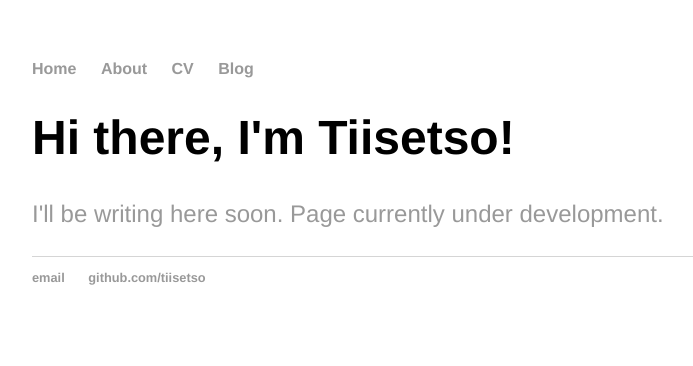
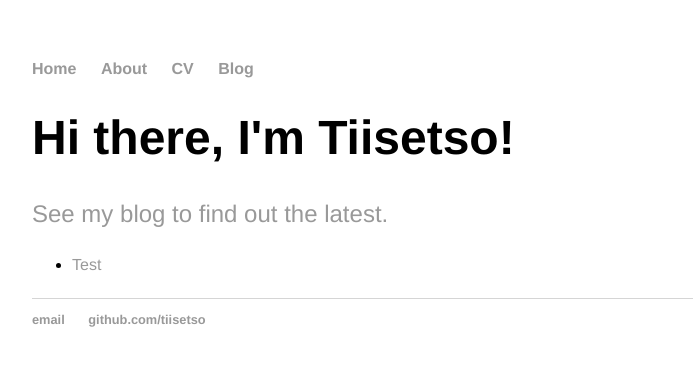
Before and after one commit to Tiisetso/tiisetso.github.io, a Jekyll site: the page built from index.html, in a window 1280 px wide. Shown: the top 366 px of the page, without its empty margins (160-853 px from the left). Built offline with Jekyll 4.4.1, drawn with Linux system fonts in a browser that asks for light colours.

Commit message:
Trying to update.

```diff
--- a/about/index.html
+++ b/about/index.html
@@ -3,6 +3,6 @@ layout: default
 title: Tiisetso Murray
 ---
 <div class="blurb">
-	<h1>Hi there, I'm Tiisetso!</h1>
+	<h1>你好我叫Tiisetso!</h1>
 	<p> <a href="/about">And this will soon be an about me page</a></p>
 </div><!-- /.blurb -->
--- a/cv/index.html
+++ b/cv/index.html
@@ -3,6 +3,6 @@ layout: default
 title: Tiisetso Murray
 ---
 <div class="blurb">
-	<h1>CV coming soon</h1>
-	<p> <a href="/about">Email me if you'd like to know more right away</a></p>
+	<h1>Email Me!</h1>
+	<p> <a href="/about">I'm currently studying Mandarin in China</a></p>
 </div><!-- /.blurb -->
--- a/index.html
+++ b/index.html
@@ -4,5 +4,15 @@ title: Tiisetso
 ---
 <div class="blurb">
 	<h1>Hi there, I'm Tiisetso!</h1>
-	<p><a href="/about">I'll be writing here soon. Page currently under development.</a></p>
+	<p><a href="/about">See my blog to find out the latest.</a>
+		<ul>
+		  {% for post in site.posts %}
+		    <li>
+		      <a href="{{ post.url }}">{{ post.title }}</a>
+		    </li>
+		  {% endfor %}
+		</ul>
+
+
+	</p>
 </div><!-- /.blurb -->
```
Also changed, not shown: 1 other file.
